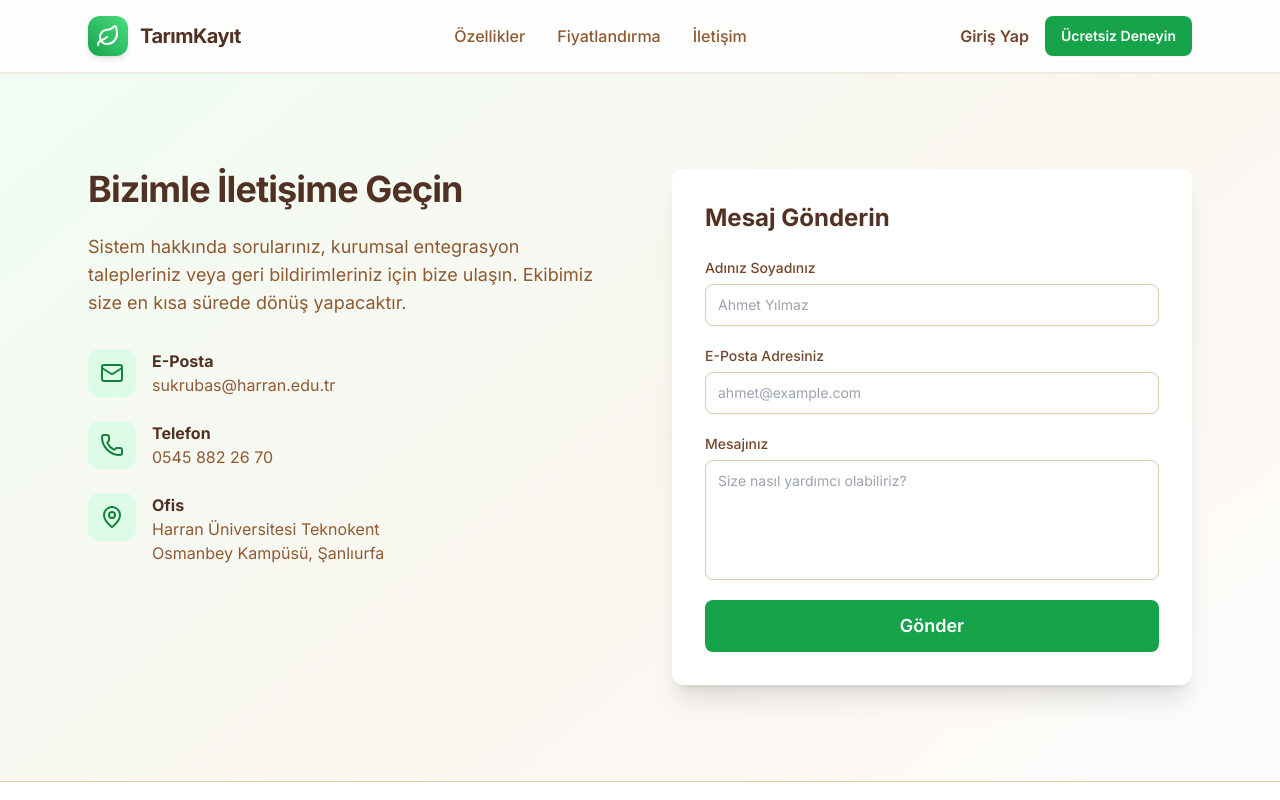
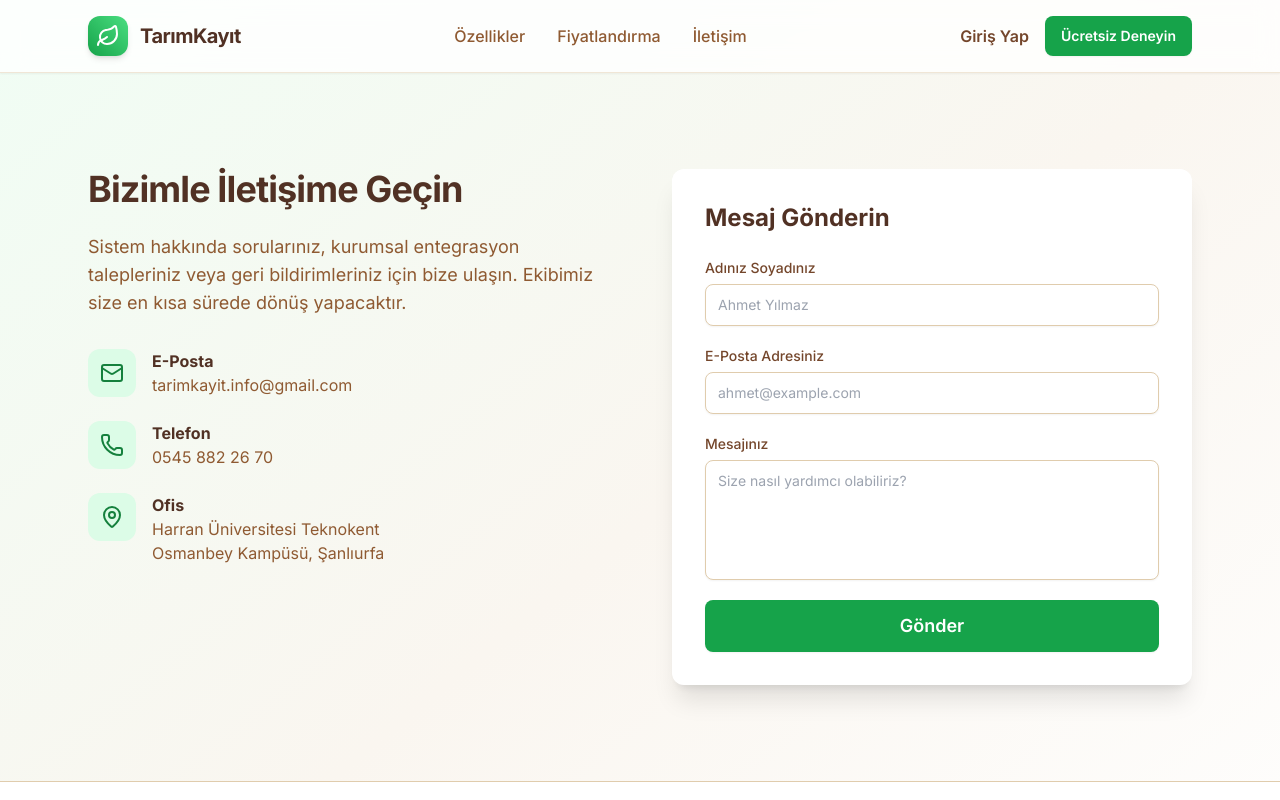
Before and after one commit to sukru00dev/tarim-kayit, a React (Vite) app in the folder client/: page /contact in a window 1280 px wide. Shown: the top 800 px of the page. Built offline with nearby package versions, Linux system fonts and the light colour scheme; no server answers.

Commit message:
Update contact email to tarimkayit.info@gmail.com

```diff
--- a/client/src/pages/Contact.jsx
+++ b/client/src/pages/Contact.jsx
@@ -20,7 +20,7 @@ export default function Contact() {
                 </div>
                 <div>
                   <h3 className="font-bold text-earth-900">E-Posta</h3>
-                  <p className="text-earth-600">sukrubas@harran.edu.tr</p>
+                  <p className="text-earth-600">tarimkayit.info@gmail.com</p>
                 </div>
               </div>
               <div className="flex items-start gap-4">
```
